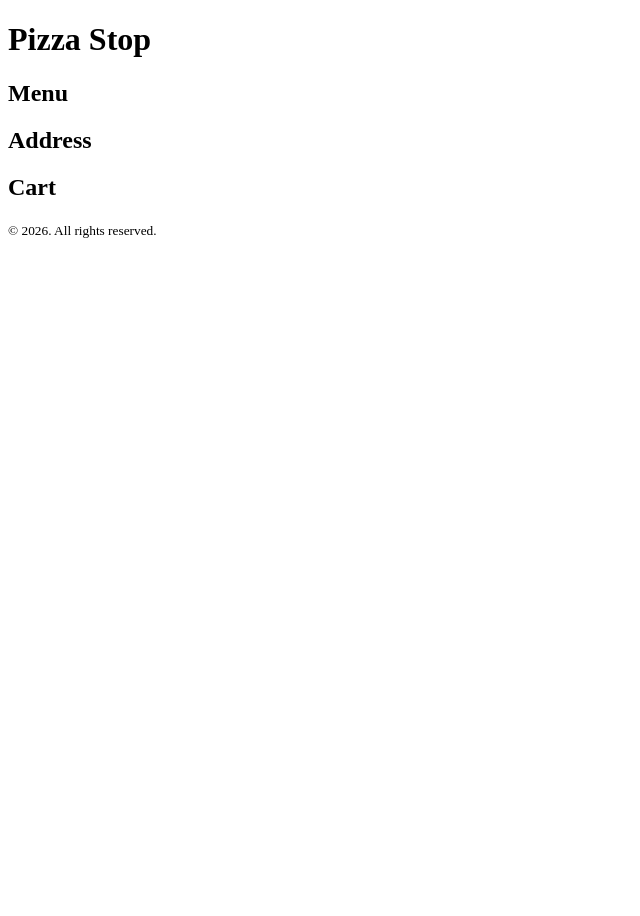
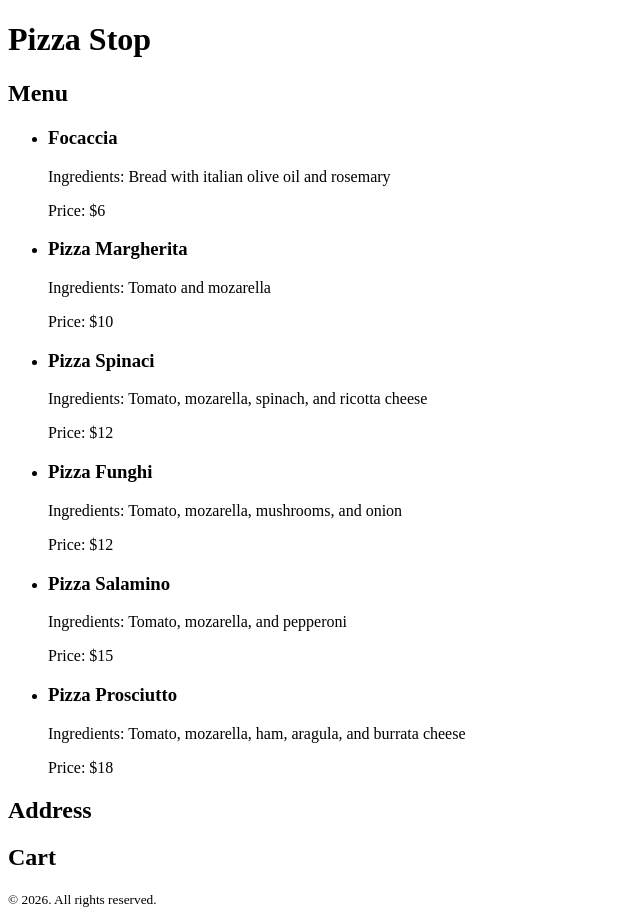
Before and after one commit to priyavrat-misra/shopping-with-react, a React (Create React App) app: page / in a window 1280 px wide. Shown: the whole page, without its empty margins (0-640 px from the left). Before the commit the page ends 800 px from the top, so only its background shows below. Built offline with nearby package versions, Linux system fonts and the light colour scheme.

Commit message:
add pizzas

```diff
--- a/public/index.html
+++ b/public/index.html
@@ -24,7 +24,7 @@
       work correctly both with client-side routing and a non-root public URL.
       Learn how to configure a non-root public URL by running `npm run build`.
     -->
-    <title>React App</title>
+    <title>Pizza Stop</title>
   </head>
   <body>
     <noscript>You need to enable JavaScript to run this app.</noscript>
--- a/src/App.js
+++ b/src/App.js
@@ -1,4 +1,42 @@
 import React from "react";
+
+const pizzaData = [
+  {
+    name: "Focaccia",
+    ingredients: "Bread with italian olive oil and rosemary",
+    price: 6,
+    available: 10,
+  },
+  {
+    name: "Pizza Margherita",
+    ingredients: "Tomato and mozarella",
+    price: 10,
+    available: 4,
+  },
+  {
+    name: "Pizza Spinaci",
+    ingredients: "Tomato, mozarella, spinach, and ricotta cheese",
+    price: 12,
+    available: 6,
+  },
+  {
+    name: "Pizza Funghi",
+    ingredients: "Tomato, mozarella, mushrooms, and onion",
+    price: 12,
+    available: 4,
+  },
+  {
+    name: "Pizza Salamino",
+    ingredients: "Tomato, mozarella, and pepperoni",
+    price: 15,
+  },
+  {
+    name: "Pizza Prosciutto",
+    ingredients: "Tomato, mozarella, ham, aragula, and burrata cheese",
+    price: 18,
+    available: 1,
+  },
+];
 
 function App() {
   return (
@@ -21,10 +59,27 @@ function Header() {
 function Body() {
   return (
     <main>
-      <h2>Menu</h2>
+      <Menu />
       <h2>Address</h2>
       <h2>Cart</h2>
     </main>
+  );
+}
+
+function Menu() {
+  return (
+    <>
+      <h2>Menu</h2>
+      <ul>
+        {pizzaData.map((pizza) => (
+          <li key={pizza.name}>
+            <h3>{pizza.name}</h3>
+            <p>Ingredients: {pizza.ingredients}</p>
+            <p>{`Price: $${pizza.price}`}</p>
+          </li>
+        ))}
+      </ul>
+    </>
   );
 }
 
```
